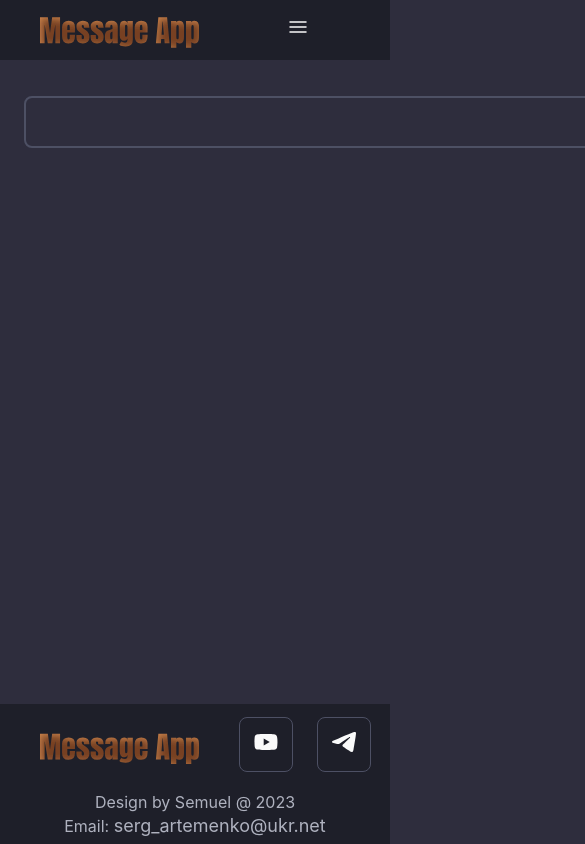
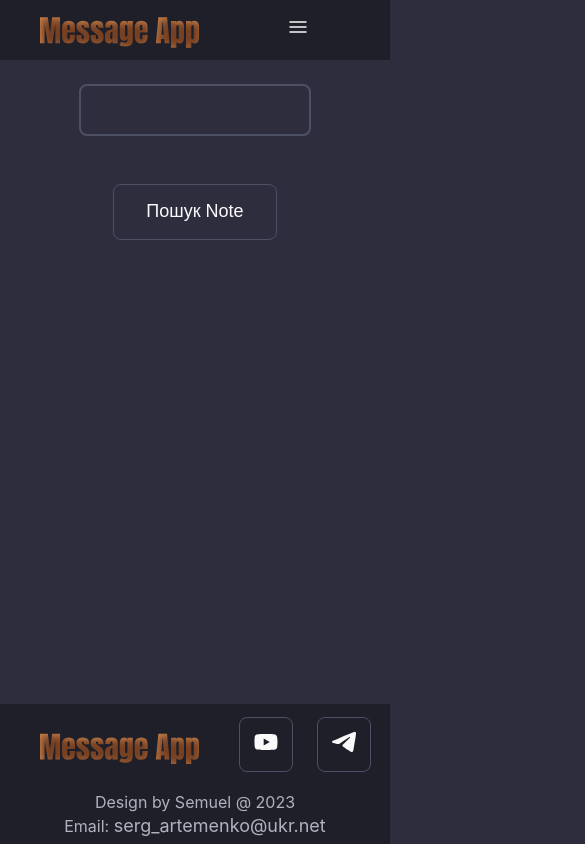
Before and after one commit to xSemuel/message-app, a React (Create React App) app: page /note in a window 390 px wide. Shown: the top 844 px of the page, 585 px wide, since content can reach past the window. Built offline with nearby package versions, Linux system fonts and the light colour scheme.

Commit message:
feat: added adaptive for create, note components

```diff
--- a/public/css/style.css
+++ b/public/css/style.css
@@ -56,7 +56,7 @@ button {
     padding: 16px 32px;
     color: var(--color-text);
     background: none;
-    font-weight: 400px;
+    font-weight: 400;
     font-size: 18px;
     line-height: 120%;
     border-radius: var(--border-8);
@@ -73,3 +73,20 @@ button:hover {
 button:active {
     color: var(--color-stroke);
 }
+
+
+@media (max-width: 1172px) {
+    form {
+        width: calc(100vw - 12em);
+        flex-direction: column;
+    }
+    label, p {
+        font-size: 12px;
+        line-height: 100%;
+    }
+    h3 {
+        color: var(--color-text);
+        font-size: 18px;
+        line-height: 120%;
+    }
+}
--- a/src/App.module.css
+++ b/src/App.module.css
@@ -10,7 +10,6 @@
   display: flex;
   flex: 1 1 auto;
   padding: 24px;
-
   max-width: var(--layoud-width);
   margin: 0 auto;
 }
--- a/src/components/create/Create.module.css
+++ b/src/components/create/Create.module.css
@@ -21,7 +21,7 @@
 .searchInput {
     border-radius: var(--border-8);
     border: 2px solid var(--color-link-hover);
-    font-weight: 400px;
+    font-weight: 400;
     font-size: 18px;
     line-height: 120%;
     background-color: #2e2d3d;
@@ -34,3 +34,10 @@
 .searchInput:focus {
     border: 2px solid var(--color-stroke);
 }
+
+
+@media (max-width: 1172px) {
+    .searchInput {
+        width: 100%;
+    }
+}
--- a/src/components/header/Header.module.css
+++ b/src/components/header/Header.module.css
@@ -53,16 +53,4 @@
         margin-right: 3rem;
 
     }
-
-    button {
-        border: none;
-    }
-
-    button:hover {
-        border: 1px solid var(--color-stroke);
-    }
-
-    button:active {
-        color: var(--color-stroke);
-    }
 }
--- a/src/components/note/Note.module.css
+++ b/src/components/note/Note.module.css
@@ -20,3 +20,9 @@
 .searchInput:focus {
     border: 2px solid var(--color-link-hover);
 }
+
+@media (max-width: 1172px) {
+    .searchInput {
+        width: 100%;
+    }
+}
```
